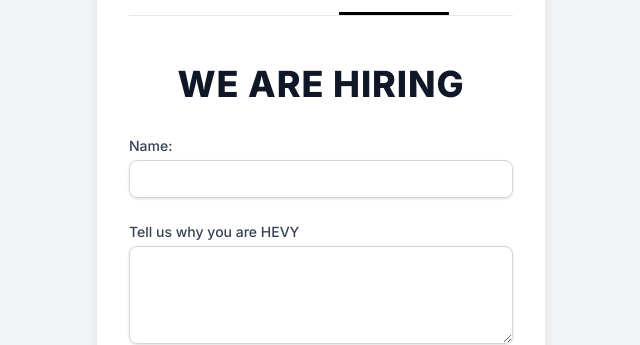
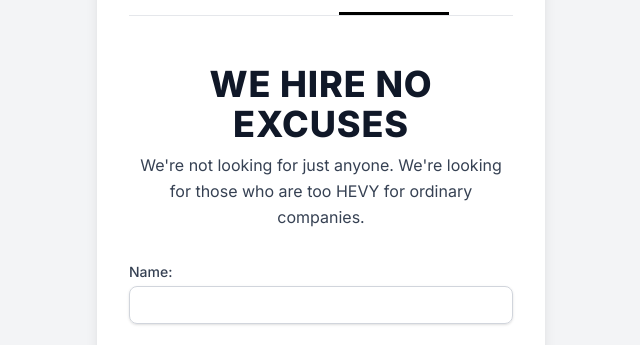
Before and after one commit to alelevycl/HEVY-page, a Next.js app: page / in a window 1280 px wide. Both pictures are taken after a click on the button "Be HEVY". Shown: the part 256-601 px from the top of the page, without its empty margins (319-959 px from the left). Built offline with nearby package versions, Linux system fonts and the light colour scheme.

Commit message:
feat: actualizar título y descripción en sección 'Be HEVY' (WE HIRE NO EXCUSES)

```diff
--- a/src/app/page.tsx
+++ b/src/app/page.tsx
@@ -386,10 +386,13 @@
         {/* Tab Content - Be HEVY (Form) */}
         {activeTab === 'beHevy' && (
           <div className="tab-content pt-6">
-            {/* "WE ARE HIRING" moved here */}
-            <h1 className="text-4xl font-extrabold text-gray-900 tracking-wide mb-8 text-center">
-              WE ARE HIRING
+            {/* "WE HIRE NO EXCUSES" y descripción */}
+            <h1 className="text-4xl font-extrabold text-gray-900 tracking-wide mb-2 text-center">
+              WE HIRE NO EXCUSES
             </h1>
+            <p className="text-gray-700 leading-relaxed text-center mb-8">
+              We're not looking for just anyone. We're looking for those who are too HEVY for ordinary companies.
+            </p>
             {/* CV Upload Form */}
             <form onSubmit={handleCvSubmit} className="space-y-6">
               {/* Name field */}
```
